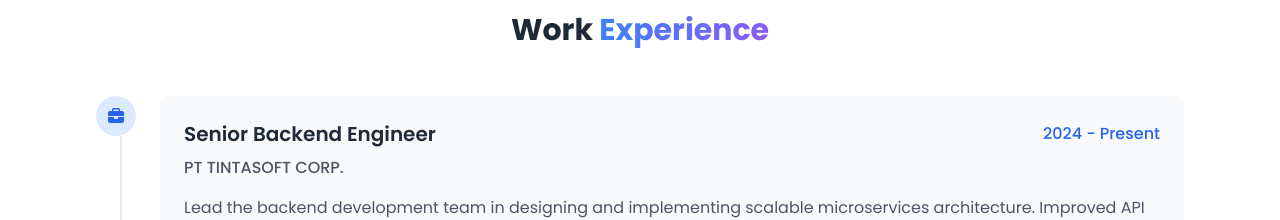
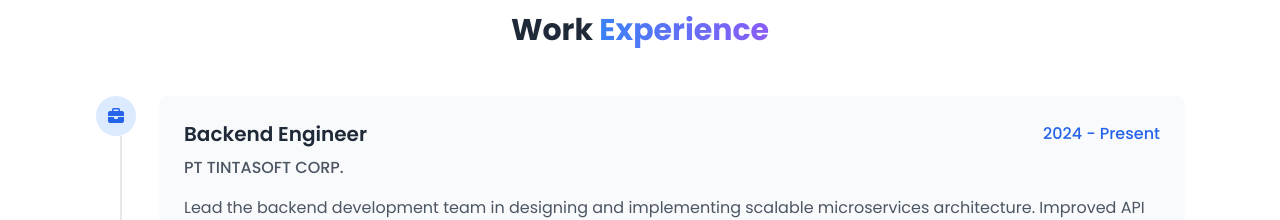
Before and after one commit to fathurrohman26/fathurrohman26.github.io, a plain HTML site: page index.html in a window 1280 px wide. Shown: the part 1900-2120 px from the top of the page. Drawn offline with nearby package versions, Linux system fonts and the light colour scheme.

Commit message:
Update index.html

```diff
--- a/index.html
+++ b/index.html
@@ -336,7 +336,7 @@
                         </div>
                         <div class="bg-gray-50 p-6 rounded-lg shadow-sm card-hover">
                             <div class="flex flex-col md:flex-row md:justify-between md:items-center mb-2">
-                                <h3 class="text-xl font-semibold">Senior Backend Engineer</h3>
+                                <h3 class="text-xl font-semibold">Backend Engineer</h3>
                                 <span class="text-blue-600 font-medium">2024 - Present</span>
                             </div>
                             <h4 class="text-gray-600 font-medium mb-4">PT TINTASOFT CORP.</h4>
```
